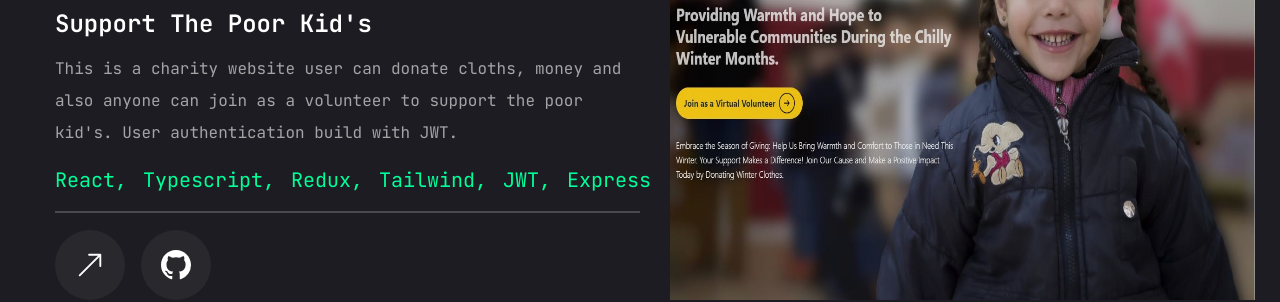
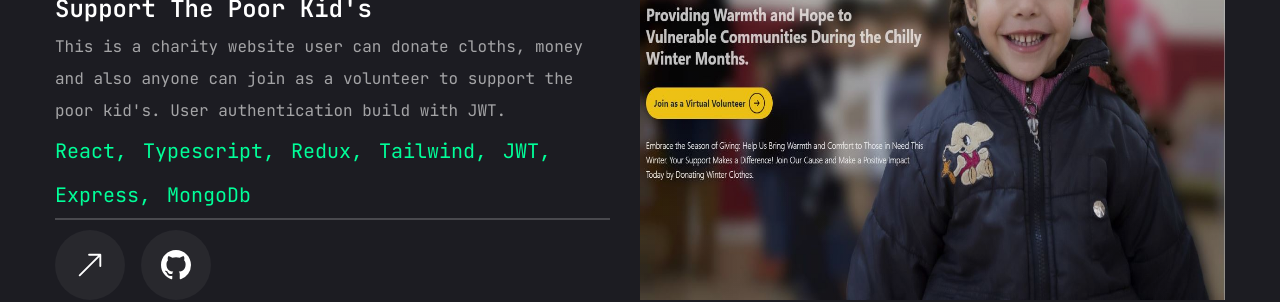
Before and after one commit to AhsanPhero2022/portfolio_2024, a Next.js app: page / in a window 1280 px wide. Shown: the part 2840-3142 px from the top of the page. Built offline with nearby package versions, Linux system fonts and the light colour scheme.

Commit message:
updated project skills

```diff
--- a/app/projects/page.jsx
+++ b/app/projects/page.jsx
@@ -28,6 +28,7 @@
       { name: "Tailwind" },
       { name: "JWT" },
       { name: "Express" },
+      { name: "MongoDb" },
     ],
     description:
       "This is a charity website user can donate cloths, money and also anyone can join as a volunteer to support the poor kid's. User authentication build with JWT.",
@@ -96,7 +97,7 @@
             {/* project description */}
             <p className="text-white/60">{project.description}</p>
             {/* stack */}
-            <ul className="flex gap-4  ">
+            <ul className="flex gap-4  flex-wrap">
               {project.stack.map((item, index) => {
                 return (
                   <li key={index} className="text-accent text-xl">
```
